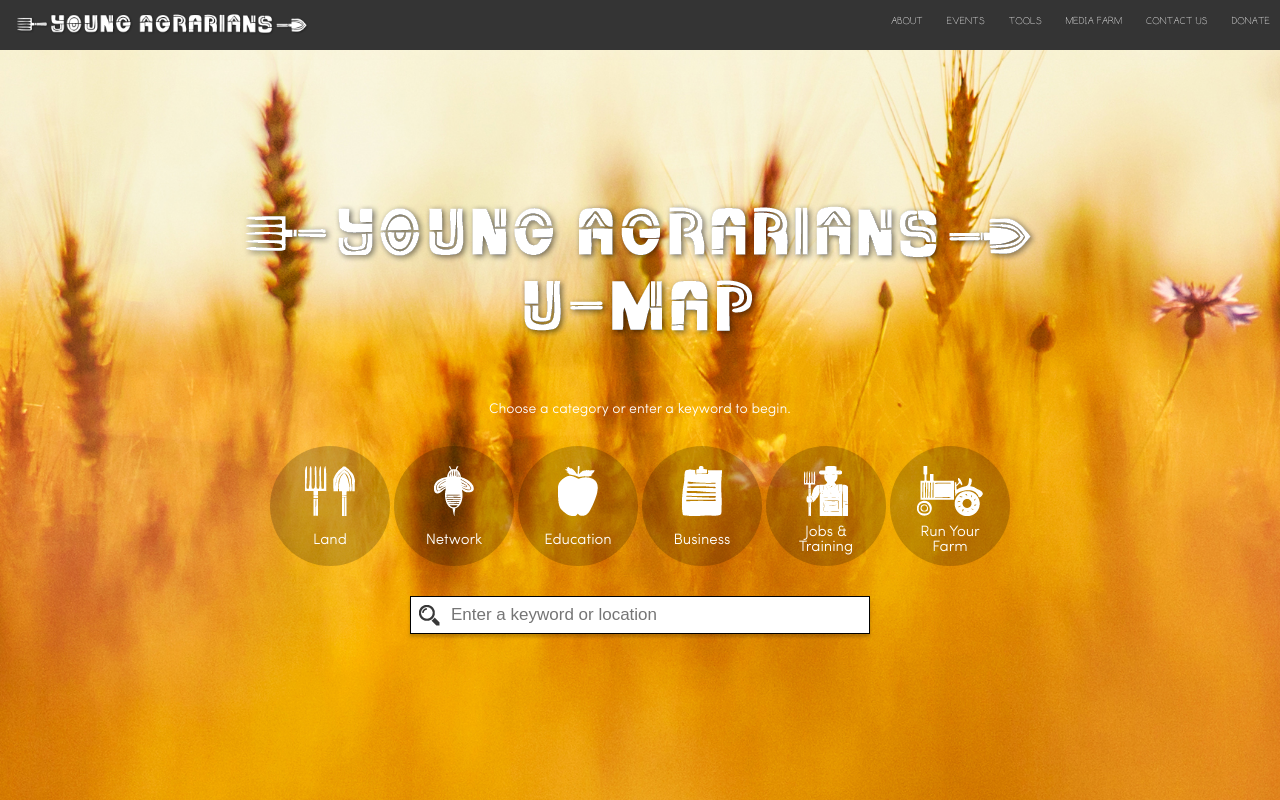
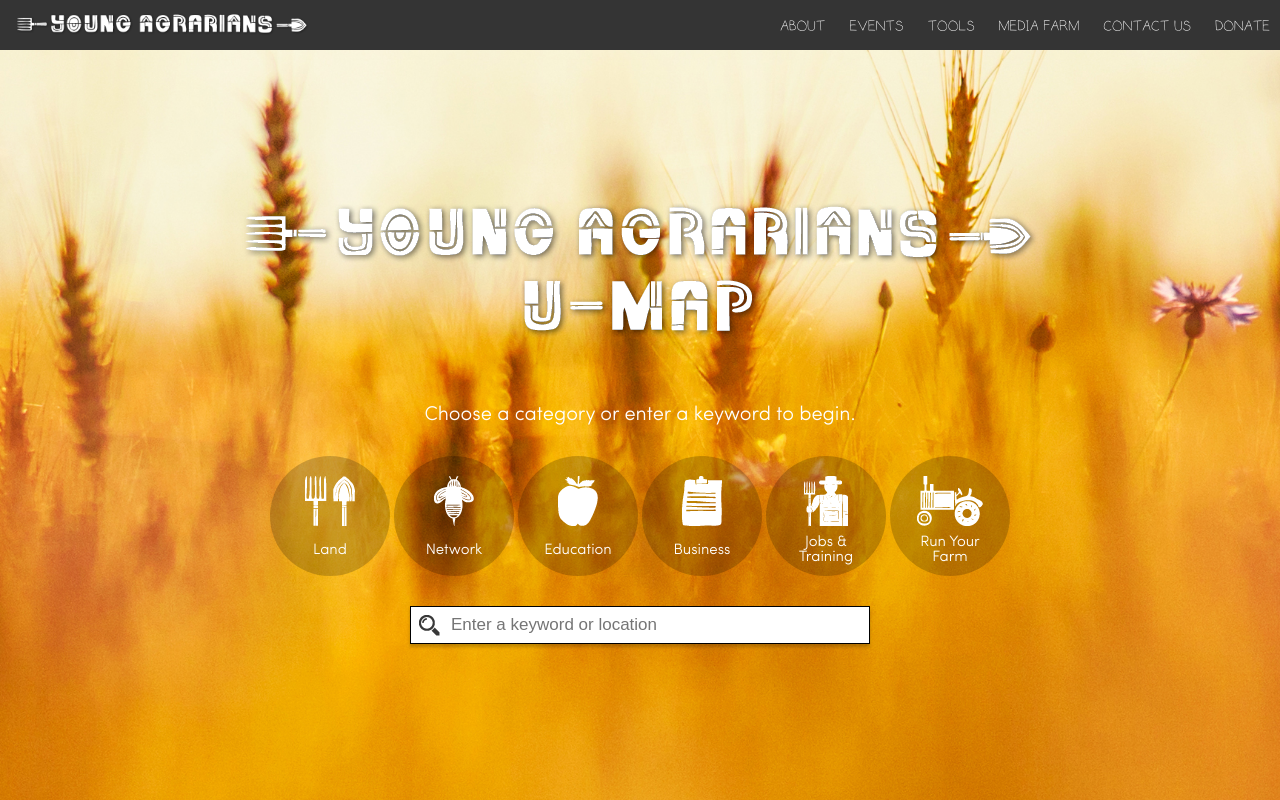
Before and after one commit to Ecotrust-Canada/ya-umap-v2, a website: page public/html/splash.html in a window 1280 px wide. Drawn offline with nearby package versions, Linux system fonts and the light colour scheme.

```diff
--- a/public/css/marketing.css
+++ b/public/css/marketing.css
@@ -41,7 +41,7 @@
   text-decoration: none;
   font-family: 'YOUNG AGRARIANS legible', "Comic Sans MS", cursive, sans-serif;
   color: white;
-  font-size: 14px;
+  font-size: 20px;
 }
 
 .splash {
@@ -78,7 +78,7 @@
 }
 .splash-subhead {
     margin-top: 50px;
-    font-size: 14px;
+    font-size: 20px;
     color: white;
 }
 select {
@@ -304,7 +304,7 @@
 }
 .popup .description {
   margin: 0 0 5px 0;
-  font-size: 14px;
+  font-size: 20px;
   font-family: 'Young Agrarians', "Comic Sans MS", cursive, sans-serif;
 }
 .popup .city {
```
Also changed, not shown: 1 other file.
